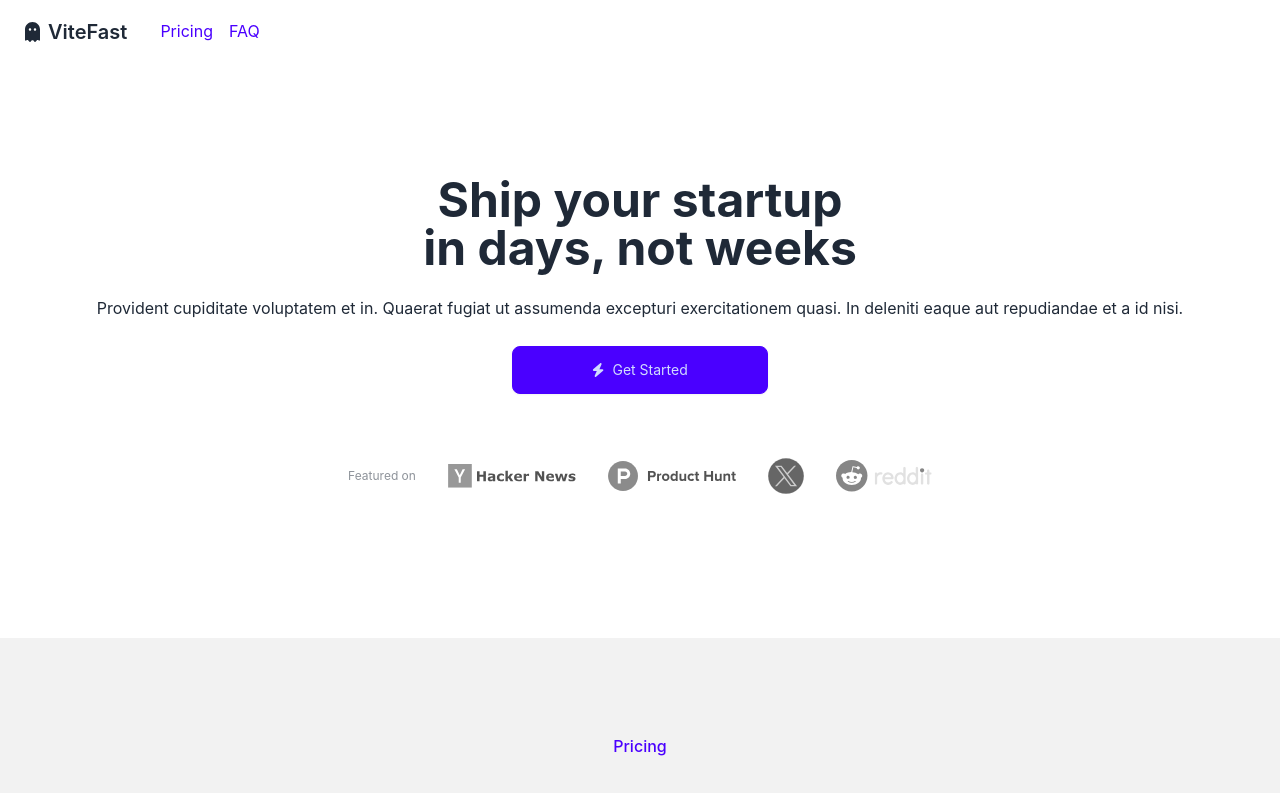
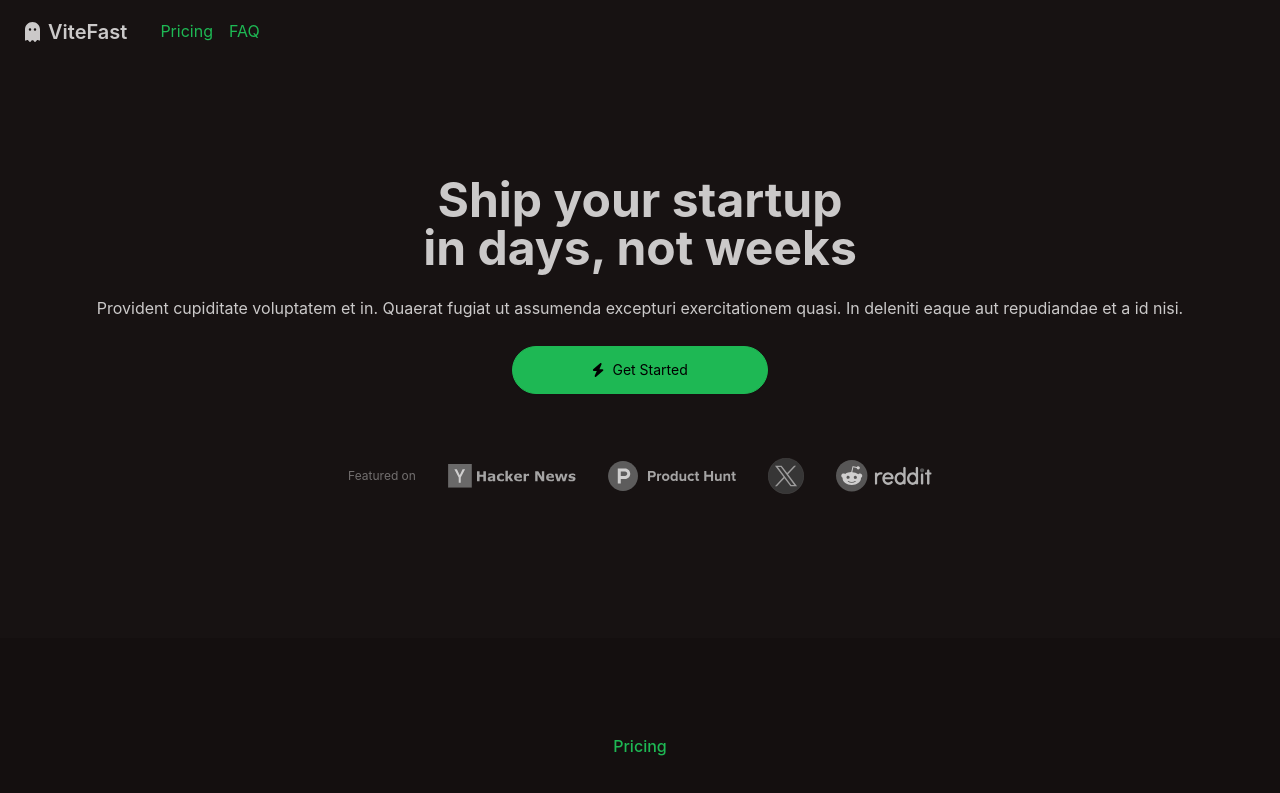
Before and after one commit to davis-ian/vitewind-starter, a Vue app: page / in a window 1280 px wide. Shown: the top 793 px of the page. Built offline with nearby package versions, Linux system fonts and the light colour scheme.

Commit message:
theme css update

```diff
--- a/index.html
+++ b/index.html
@@ -1,5 +1,5 @@
 <!doctype html>
-<html data-theme="light" lang="en">
+<html data-theme="forest" lang="en">
   <head>
     <meta charset="UTF-8" />
     <link rel="icon" href="/favicon.ico" />
--- a/src/assets/main.css
+++ b/src/assets/main.css
@@ -12,15 +12,21 @@ html {
   scroll-behavior: smooth;
 }
 
+::selection {
+  background-color: theme('colors.primary'); /* Use Tailwind's primary color */
+  color: white; /* Adjust text color for good contrast */
+}
+
 a {
   transition: 0.3s;
-  @apply text-primary;
+  color: theme('colors.primary');
 }
 
 a:hover {
   text-decoration: underline;
+  color: theme('colors.accent') !important;
 }
 
 a:visited {
-  @apply text-accent;
+  color: theme('colors.secondary');
 }
```
